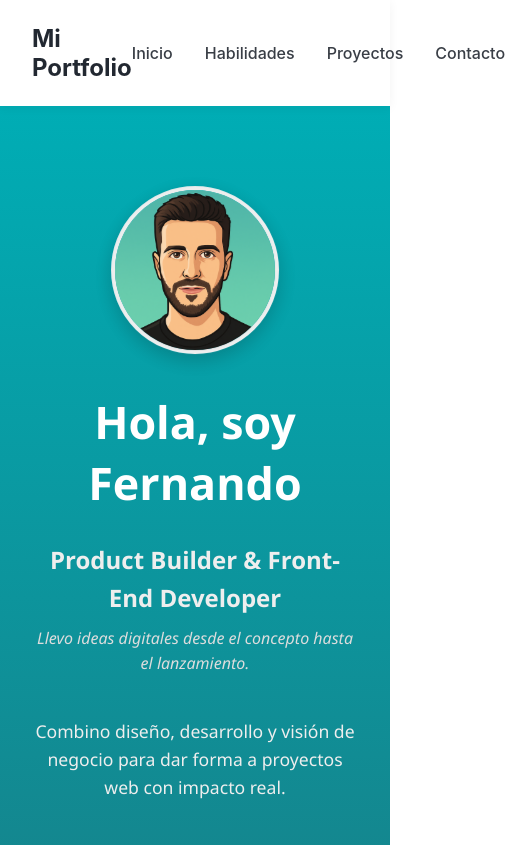
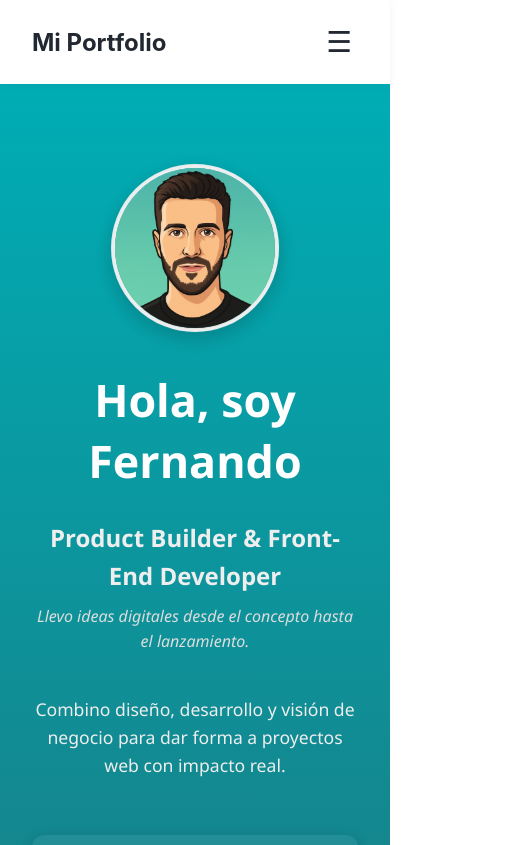
Before and after one commit to FernandoRoyano/portfolio, a React (Create React App) app: page / in a window 390 px wide. Shown: the top 845 px of the page, 505 px wide, since content can reach past the window. Built offline with nearby package versions, Linux system fonts and the light colour scheme.

Commit message:
Menu responsive

```diff
--- a/src/components/Header.css
+++ b/src/components/Header.css
@@ -51,3 +51,38 @@
 .nav a:hover::after {
   width: 100%;
 }
+
+/* 🔽 Botón hamburguesa */
+.menu-toggle {
+  display: none;
+  font-size: 1.8rem;
+  background: none;
+  border: none;
+  cursor: pointer;
+  color: #222831;
+}
+
+/* ✅ Responsive para móvil */
+@media (max-width: 768px) {
+  .menu-toggle {
+    display: block;
+  }
+
+  .nav {
+    display: none;
+    flex-direction: column;
+    gap: 1rem;
+    position: absolute;
+    top: 100%;
+    left: 0;
+    background-color: #ffffff;
+    width: 100%;
+    padding: 1.5rem 2rem;
+    box-shadow: 0 4px 20px rgba(0, 0, 0, 0.1);
+    z-index: 999;
+  }
+
+  .nav.open {
+    display: flex;
+  }
+}
--- a/src/components/Header.js
+++ b/src/components/Header.js
@@ -1,16 +1,24 @@
-import React from 'react';
+import React, { useState } from 'react';
 import { Link } from 'react-router-dom';
 import './Header.css';
 
 function Header() {
+  const [menuOpen, setMenuOpen] = useState(false);
+
   return (
     <header className="header">
       <div className="logo">Mi Portfolio</div>
-      <nav className="nav">
-        <Link to="/">Inicio</Link>
-        <Link to="/skills">Habilidades</Link>
-        <Link to="/projects">Proyectos</Link>
-        <Link to="/contact">Contacto</Link>
+
+      {/* Botón hamburguesa */}
+      <button className="menu-toggle" onClick={() => setMenuOpen(!menuOpen)}>
+        ☰
+      </button>
+
+      <nav className={`nav ${menuOpen ? 'open' : ''}`}>
+        <Link to="/" onClick={() => setMenuOpen(false)}>Inicio</Link>
+        <Link to="/skills" onClick={() => setMenuOpen(false)}>Habilidades</Link>
+        <Link to="/projects" onClick={() => setMenuOpen(false)}>Proyectos</Link>
+        <Link to="/contact" onClick={() => setMenuOpen(false)}>Contacto</Link>
       </nav>
     </header>
   );
```
Lines whose indentation alone changed are shown as unchanged.
